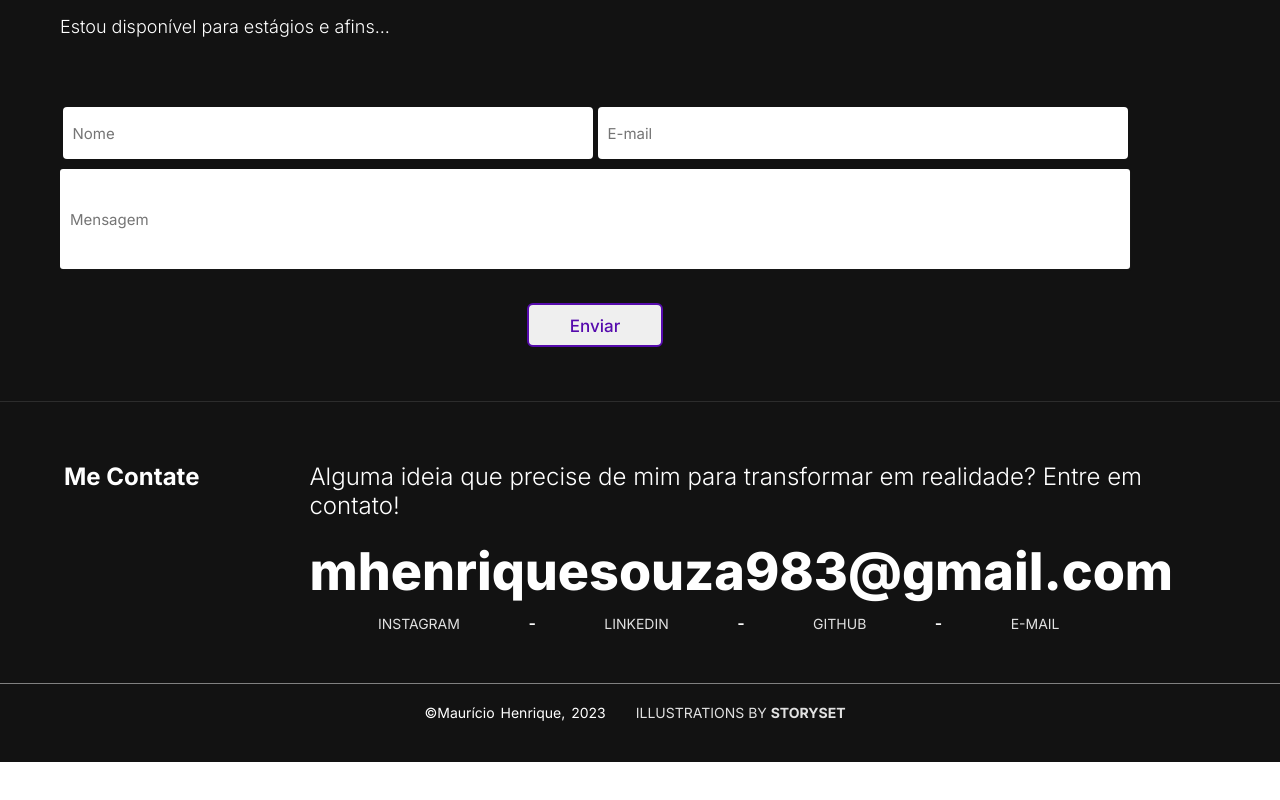
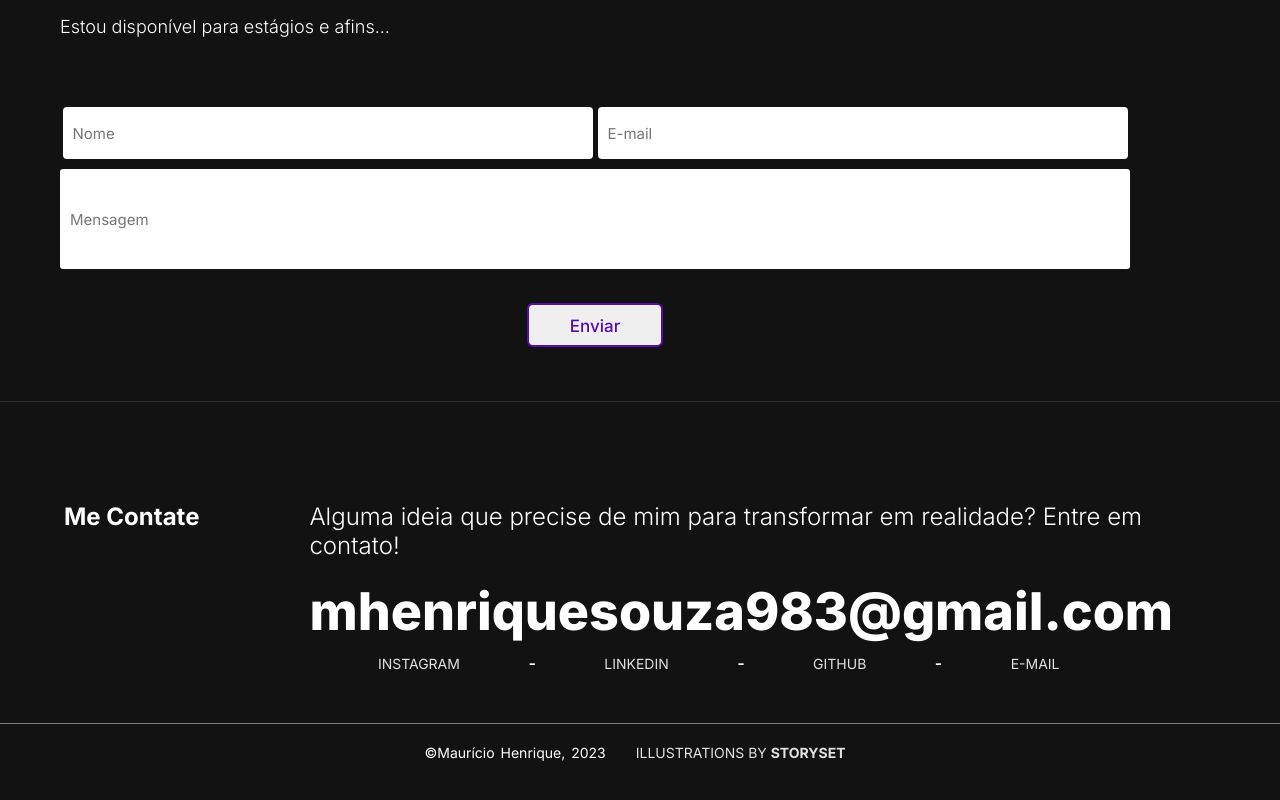
Before and after one commit to MHenrique2004/MeuPortfolio, a React (Vite) app: page /Contato in a window 1280 px wide. Shown: the part 384-1184 px from the top of the page. Before the commit the page ends 1146 px from the top, so only its background shows below. Built offline with nearby package versions, Linux system fonts and the light colour scheme; a web font is replaced by a local one.

Commit message:
Update Home.css

```diff
--- a/src/Components/Styles/Home.css
+++ b/src/Components/Styles/Home.css
@@ -329,7 +329,7 @@ section.Contactme {
     display: flex;
     align-items: center;
     justify-content: center;
-    padding-top: 60px;
+    padding-top: 100px;
 
 }
 
```
